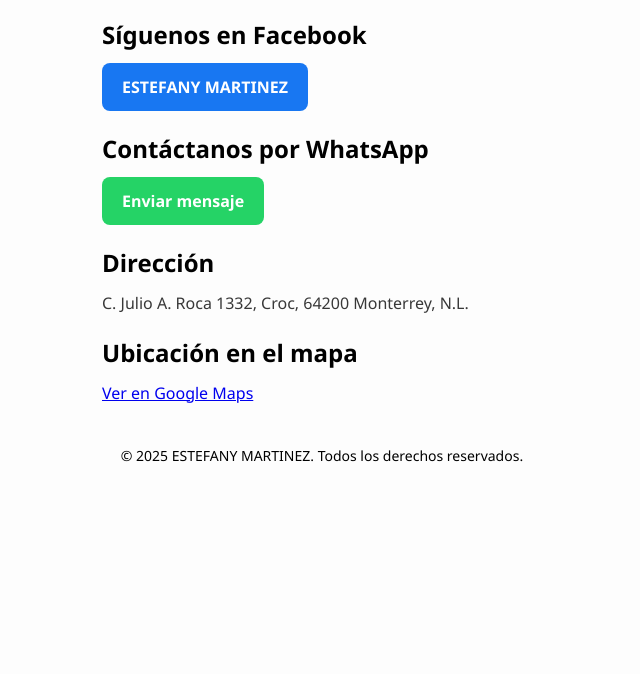
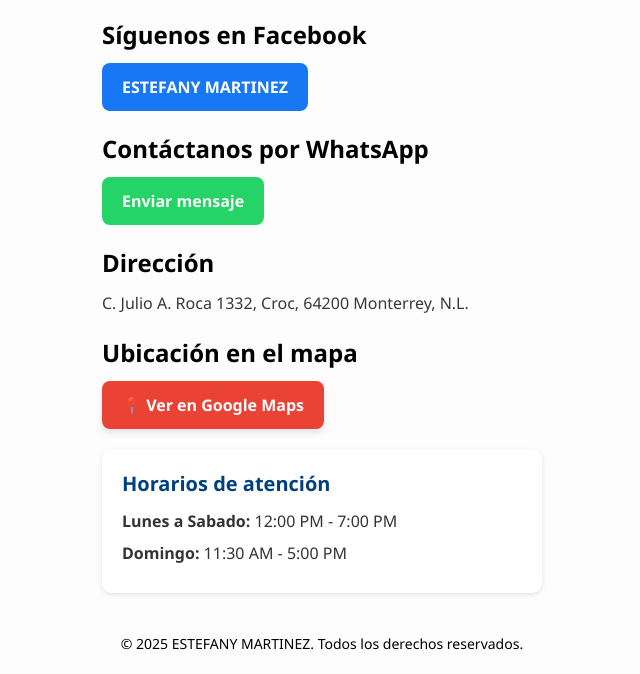
Before and after one commit to estefanymtzrym/estefanymtzrym.github.io, a plain HTML site: page index.html in a window 1280 px wide. Shown: the part 315-989 px from the top of the page, without its empty margins (318-958 px from the left). Before the commit the page ends 801 px from the top, so only its background shows below. Drawn offline with Linux system fonts and the light colour scheme.

Commit message:
Update index.html

```diff
--- a/index.html
+++ b/index.html
@@ -19,7 +19,7 @@
 
     <section class="facebook">
         <h2>Síguenos en Facebook</h2>
-        <a href="https://www.facebook.com/estefany.coro.73"
+        <a href="https://www.facebook.com/TuPagina"
            target="_blank"
            class="facebook-btn">
           ESTEFANY MARTINEZ
@@ -35,15 +35,22 @@
       <p>C. Julio A. Roca 1332, Croc, 64200 Monterrey, N.L.</p>
     </section>
     <section class="ubicacion">
-        <h2>Ubicación en el mapa</h2>
-        <a href="https://maps.app.goo.gl/DNfeb86pT1cBMBSg7"
-           target="_blank"
-           class="mapa-link">
-          Ver en Google Maps
-        </a>
-      </section>
+  <h2>Ubicación en el mapa</h2>
+  <a href="https://maps.app.goo.gl/DNfeb86pT1cBMBSg7"
+     target="_blank"
+     class="mapa-btn">
+    📍 Ver en Google Maps
+  </a>
+</section>
 
+  <section class="horarios">
+  <h2>Horarios de atención</h2>
+  <ul>
+    <li><strong>Lunes a Sabado:</strong> 12:00 PM - 7:00 PM</li>
 
+    <li><strong>Domingo:</strong> 11:30 AM - 5:00 PM</li>
+  </ul>
+</section>
     <footer>
       <p>&copy; 2025 ESTEFANY MARTINEZ. Todos los derechos reservados.</p>
     </footer>
@@ -144,5 +151,47 @@
   .facebook-btn:hover {
     background-color: #0e60c4;
   }
+  .horarios {
+  background-color: #fff;
+  padding: 20px;
+  border-radius: 10px;
+  margin-top: 20px;
+  box-shadow: 0 2px 5px rgba(0, 0, 0, 0.1);
+}
+
+.horarios h2 {
+  color: #004080;
+  margin-bottom: 10px;
+  font-size: 20px;
+}
+
+.horarios ul {
+  list-style: none;
+  padding-left: 0;
+}
+
+.horarios li {
+  margin-bottom: 8px;
+  font-size: 16px;
+  color: #333;
+}
+
+.mapa-btn {
+  display: inline-block;
+  background-color: #EA4335; /* Rojo Google Maps */
+  color: white;
+  padding: 12px 20px;
+  text-decoration: none;
+  border-radius: 8px;
+  font-weight: bold;
+  font-size: 16px;
+  transition: background-color 0.3s, transform 0.2s;
+  box-shadow: 0 4px 6px rgba(0, 0, 0, 0.1);
+}
+
+.mapa-btn:hover {
+  background-color: #cc372d;
+  transform: scale(1.03);
+}
 
 </style>
```
